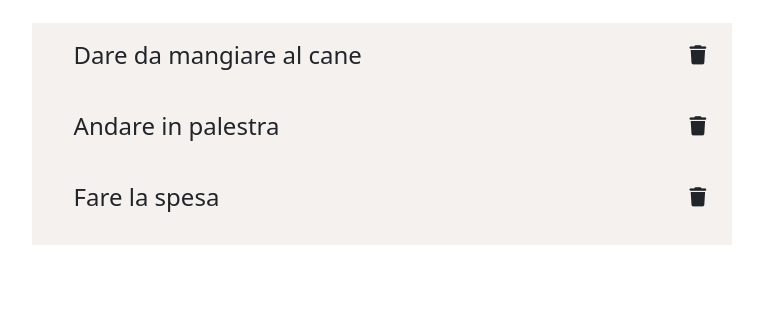
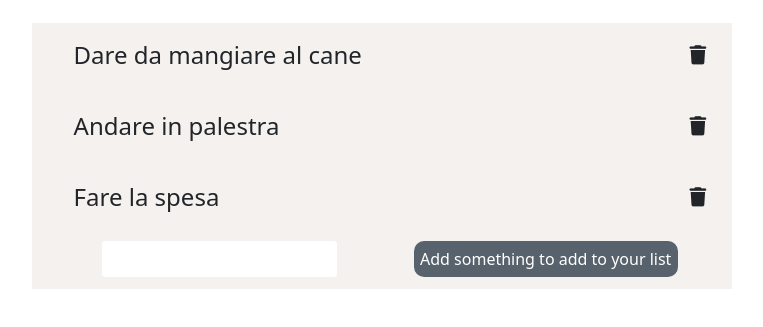
Before and after one commit to Ericson-Manalo/vue-todolist, a plain HTML site: page index.html in a window 1280 px wide. Shown: the part 73-400 px from the top of the page, without its empty margins (258-1021 px from the left). Drawn offline with nearby package versions, Linux system fonts and the light colour scheme.

Commit message:
trying to fix add function on my list

```diff
--- a/css/style.css
+++ b/css/style.css
@@ -26,3 +26,17 @@ ul{
     max-width: 700px;
     margin: 0 auto;
 }
+
+div input{
+    border-style: none;
+    border-radius: 3px;
+}
+
+div button{
+    border-style: none;
+    color: white;
+    background-color: #58626C;
+    border-radius: 10px;
+    padding: .4rem;
+    justify-self: end;
+}
--- a/index.html
+++ b/index.html
@@ -23,11 +23,18 @@
 
         <main>
             <ul class="py-1">
-                <li class="d-flex " v-for="toDoItem in toDoList">
-                    <p class="fs-4 w-100 justify-content-between d-flex" v-if>{{toDoItem.todo}}
-                        <i class="fa-solid fa-trash d-flex align-items-center"></i>
+                <li class="d-flex" v-for="(toDoItem, index) in toDoList">
+                    <p class="fs-4 w-100 justify-content-between d-flex">{{toDoItem.todo}}
+                        <i class="fa-solid fa-trash d-flex align-items-center" @click="toDoRemover(index)"></i>
                     </p>
                 </li>
+
+                <div class="d-flex justify-content-around pb-2">
+                    <input type="text" v-model="newToDo">
+                    <button @click="toAddToDoList(newToDo)">
+                        Add something to add to your list
+                    </button>
+                </div>
 
             </ul>
         </main>
--- a/js/myscript.js
+++ b/js/myscript.js
@@ -35,6 +35,10 @@ createApp({
 
         toDoRemover(toDoElement){
             this.toDoList.splice(toDoElement, 1);
+        },
+
+        toAddToDoList(toDoNewElement){
+            this.toDoList.push(toDoNewElement);
         }
 
     }
```
